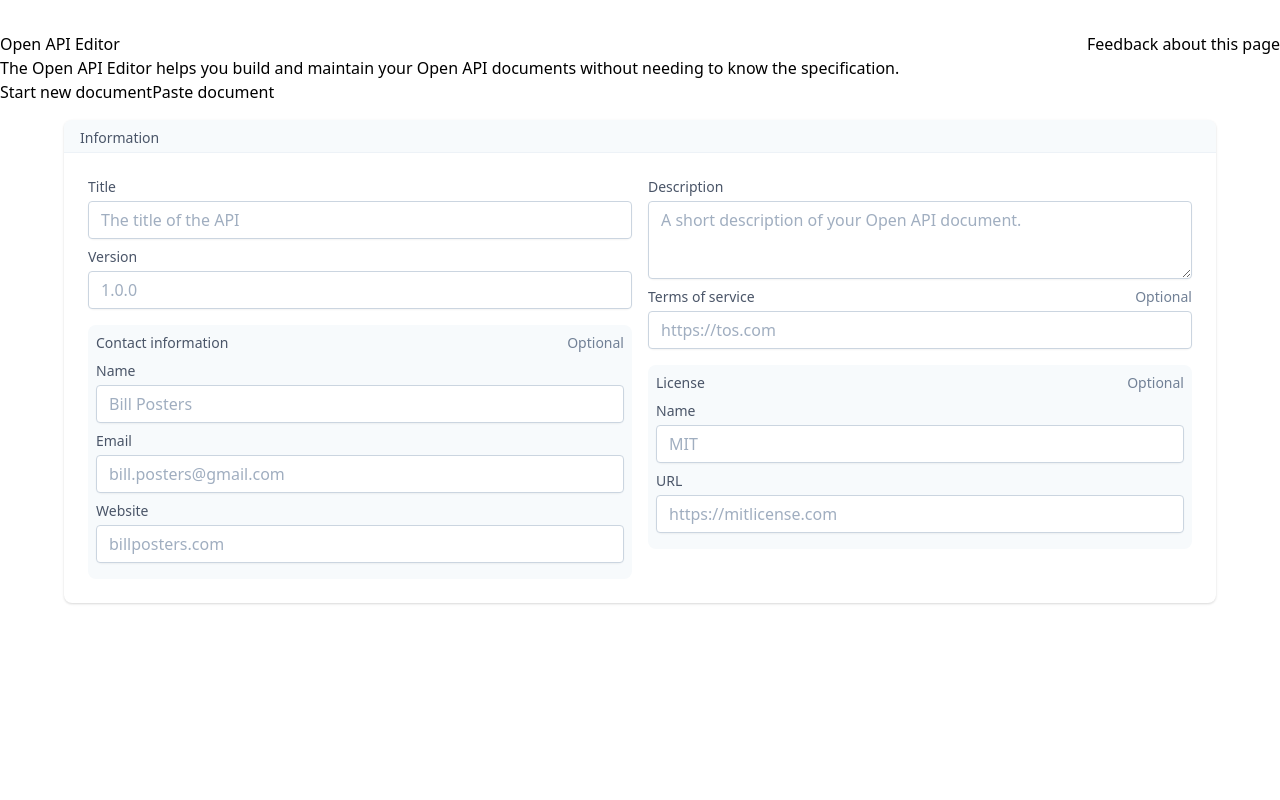
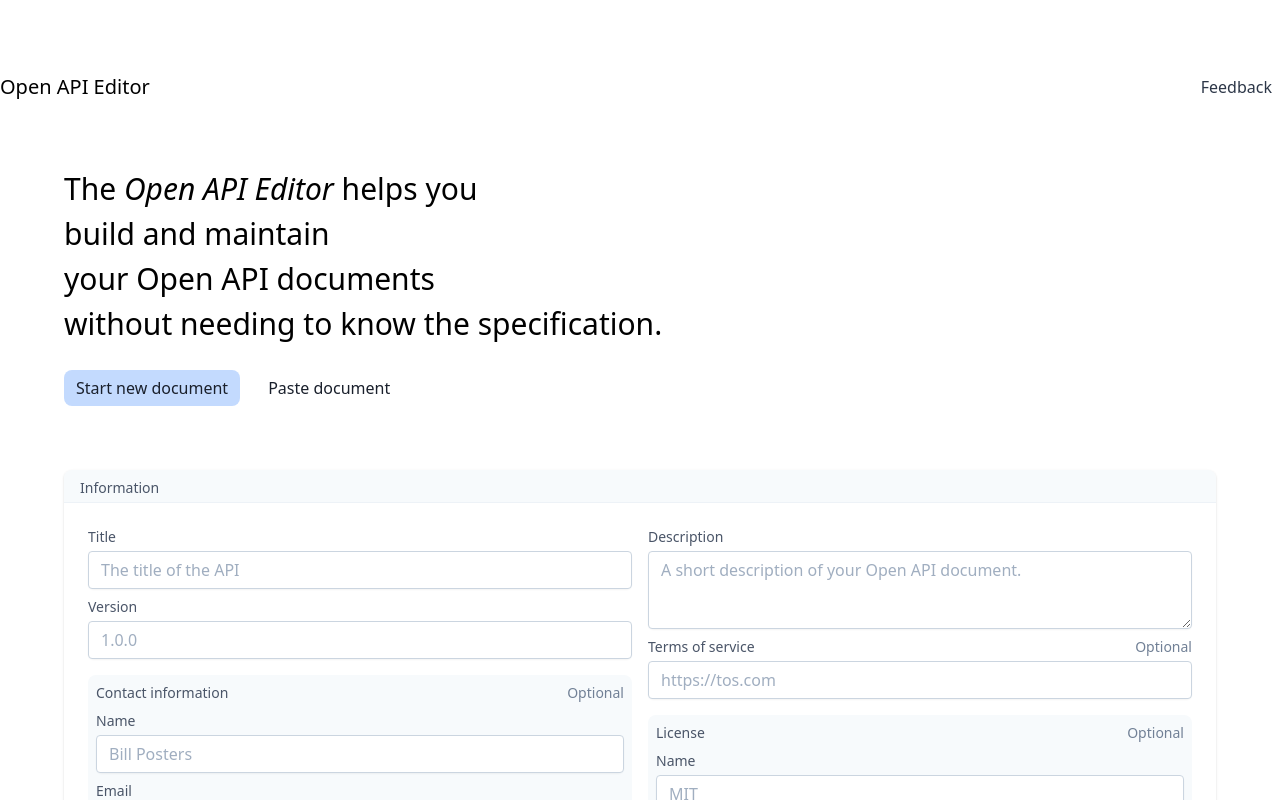
Before and after one commit to t-eckert/open-api-editor, a Vue app in the folder open-api-editor-ui/: page / in a window 1280 px wide. Shown: the top 800 px of the page. Built offline with nearby package versions, Linux system fonts and the light colour scheme.

Commit message:
Style splash

```diff
--- a/open-api-editor-ui/src/components/Splash.vue
+++ b/open-api-editor-ui/src/components/Splash.vue
@@ -1,24 +1,48 @@
 <template>
   <div>
-    <div class="w-full flex justify-between">
-      <h1 class="">Open API Editor</h1>
-      <button>Feedback about this page</button>
+    <div class="w-full flex justify-between pt-10 mb-16">
+      <h1 class="text-xl">Open API Editor</h1>
+      <button
+        @click="ui.feedbackModal = 'visible'"
+        class="px-2 py-1 rounded-lg block font-medium leading-5 text-gray-800 hover:bg-indigo-200 hover:text-gray-900"
+      >
+        Feedback
+      </button>
     </div>
-    <p>
-      The Open API Editor helps you build and maintain your Open API documents
-      without needing to know the specification.
-    </p>
-    <div>
-      <button @click="startNewDocument">Start new document</button>
-      <button @click="pasteDocument">Paste document</button>
+    <div class="ml-16 mb-16">
+      <p class="mb-6 text-3xl">
+        The <em>Open API Editor</em> helps you<br />build and maintain<br />your
+        Open API documents<br />without needing to know the specification.
+      </p>
+      <div class="flex">
+        <button
+          @click="startNewDocument"
+          class="mr-4 px-3 py-2 rounded-lg block font-medium leading-5 text-gray-900 bg-indigo-200 hover:bg-indigo-300"
+        >
+          Start new document
+        </button>
+        <button
+          @click="pasteDocument"
+          class="block px-3 py-2 font-medium leading-5 text-gray-900"
+        >
+          Paste document
+        </button>
+      </div>
     </div>
   </div>
 </template>
 
 <script>
 import { defineComponent } from "vue";
+import { ui } from "@/state";
 
 export default defineComponent({
   name: "Splash",
+
+  data() {
+    return {
+      ui,
+    };
+  },
 });
 </script>
```
